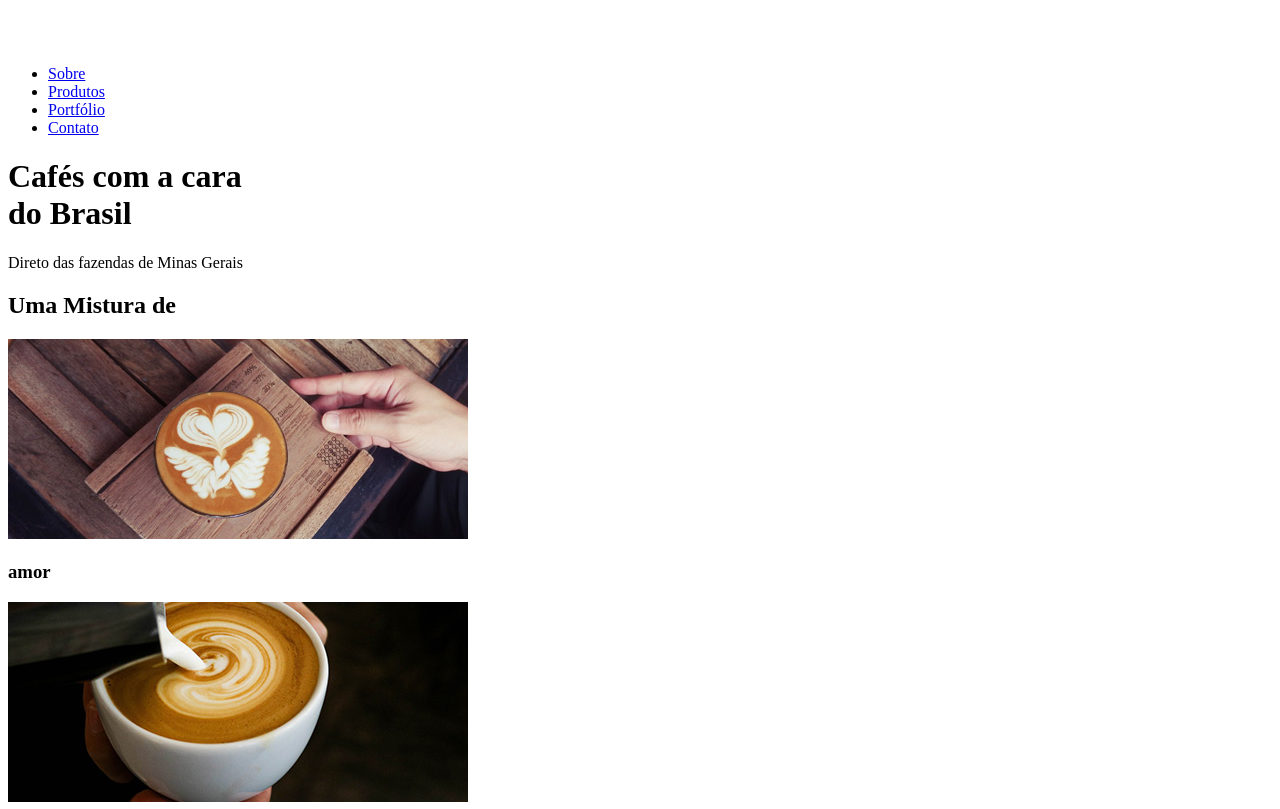
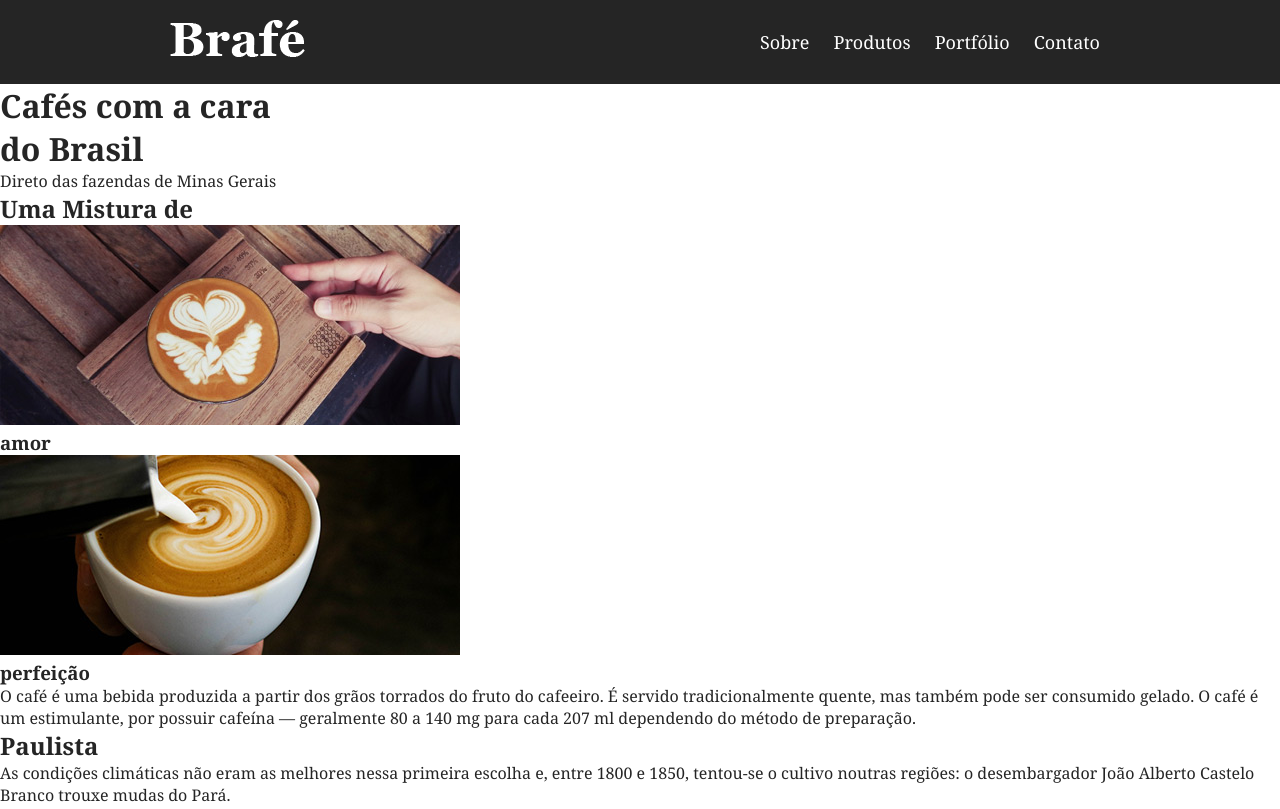
Before and after one commit to WebertiBarbosa/brafe-css-puro, a plain HTML site: page index.html in a window 1280 px wide. Shown: the top 809 px of the page. Drawn offline with Linux system fonts and the light colour scheme.

Commit message:
estilo do header

```diff
--- /dev/null
+++ b/css/style.css
@@ -0,0 +1,51 @@
+* {
+  margin: 0px;
+  padding: 0px;
+}
+
+body {
+  font-family: Georgia, serif;
+  color: #252525;
+}
+
+/* MENU */
+
+.menu {
+  background: #252525;
+  padding: 20px 0;
+}
+
+.menu-container {
+  max-width: 960px;
+  margin: 0 auto;
+}
+
+.menu-container::after,
+.menu-container::before {
+  content: '';
+  display: table;
+  clear: both;
+}
+
+a.menu-logo {
+  display: block;
+  float: left;
+  margin-left: 10px;
+}
+
+.menu-nav {
+  float: right;
+  margin-right: 10px;
+}
+
+.menu-nav li {
+  display: inline-block;
+}
+
+.menu-nav a {
+  display: block;
+  padding: 10px;
+  text-decoration: none;
+  color: #fff;
+  font-size: 1.125em;
+}
--- a/index.html
+++ b/index.html
@@ -3,12 +3,14 @@
 <head>
   <meta charset="UTF-8">
   <meta name="viewport" content="width=device-width, initial-scale=1.0">
+  <link rel="stylesheet" href="css/style.css">
   <title>Brafé CSS Puro</title>
 </head>
 <body>
-  <header>
-    <div><a href="#"><img src="img/brafe.png" alt="Brafé"></a></div>
-    <nav>
+  <header class="menu">
+    <div class="menu-container">
+      <a class="menu-logo" href="#"><img src="img/brafe.png" alt="Brafé"></a>
+      <nav class="menu-nav">
         <ul>
           <li><a href="#">Sobre</a></li>
           <li><a href="#">Produtos</a></li>
@@ -16,6 +18,7 @@
           <li><a href="#">Contato</a></li>
         </ul>
       </nav>
+    </div>
   </header>
 
   <main>
```
Lines whose indentation alone changed are shown as unchanged.
